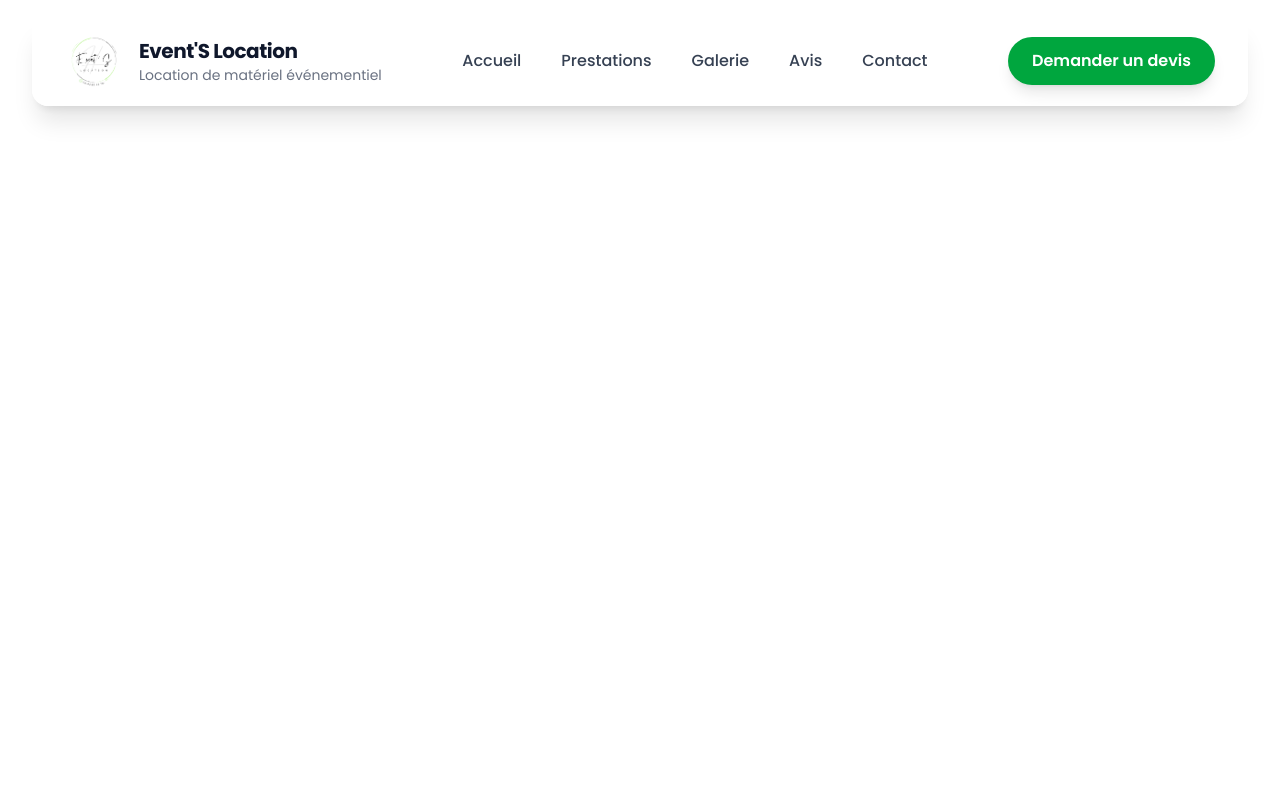
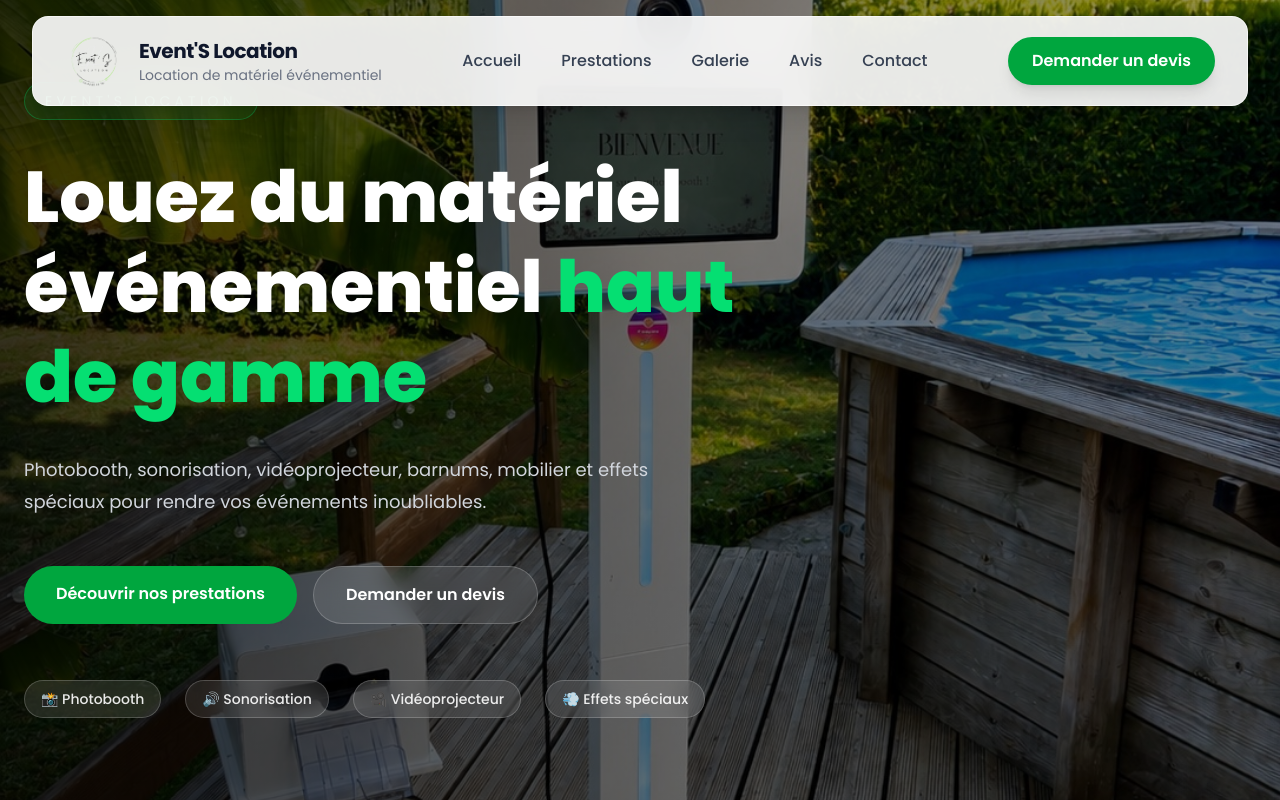
Before and after one commit to Seb050721/eventslocation, a Next.js app: page / in a window 1280 px wide. Built offline with nearby package versions, Linux system fonts and the light colour scheme.

Commit message:
Fix Hero

```diff
--- a/app/page.tsx
+++ b/app/page.tsx
@@ -1,5 +1,5 @@
 import Header from "@/components/Header";
-//import Hero from "@/components/Hero";
+import Hero from "@/components/Hero";
 //import Stats from "@/components/Stats";
 //import Services from "@/components/Services";
 //import Gallery from "@/components/Gallery";
@@ -16,6 +16,7 @@ export default function Home() {
   return (
     <>
       <Header />
+      <Hero />
 
 
 
```
